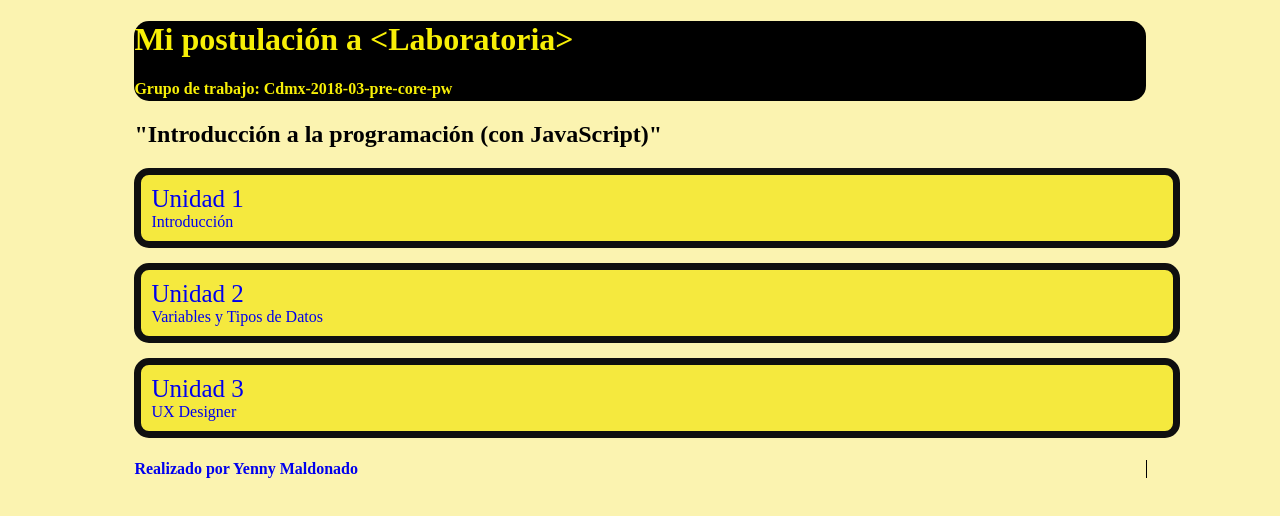
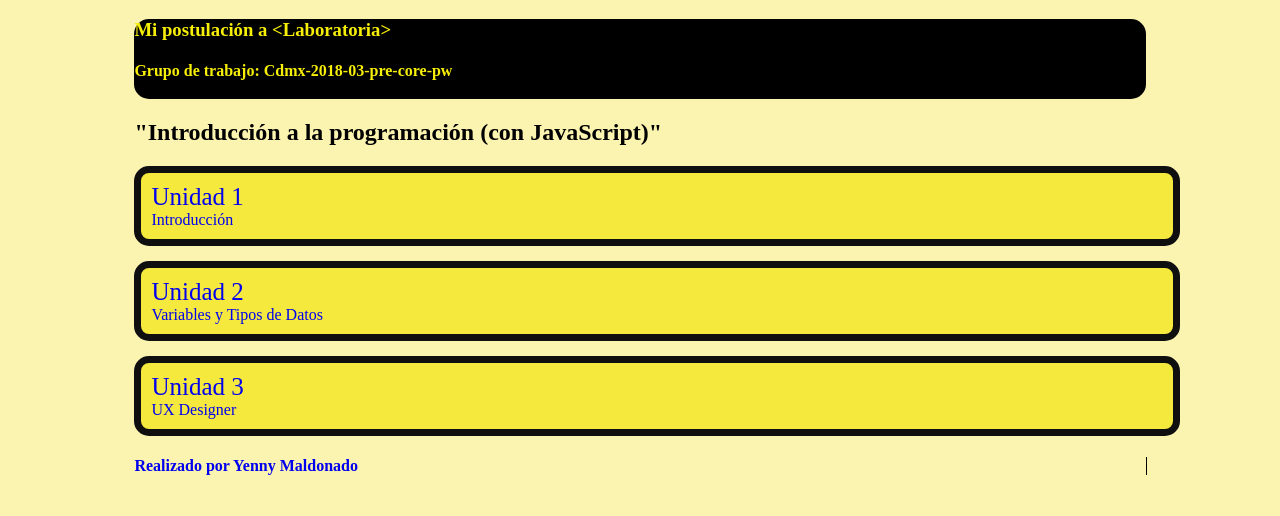
Before and after one commit to YenMaldonado/PostulacionLaboratoria, a plain HTML site: page index.html in a window 1280 px wide. Drawn offline with Linux system fonts and the light colour scheme.

Commit message:
regresión

```diff
--- a/index.html
+++ b/index.html
@@ -11,7 +11,7 @@
   <div class="margen">
     <!--inicia encabezado-->
     <div class="encabezado">
-      <h1>Mi postulación a &lt;Laboratoria&gt;</h1>
+      <h3>Mi postulación a &lt;Laboratoria&gt;</h3>
 
       <h4>Grupo de trabajo: Cdmx-2018-03-pre-core-pw</h4>
     </div>
```
